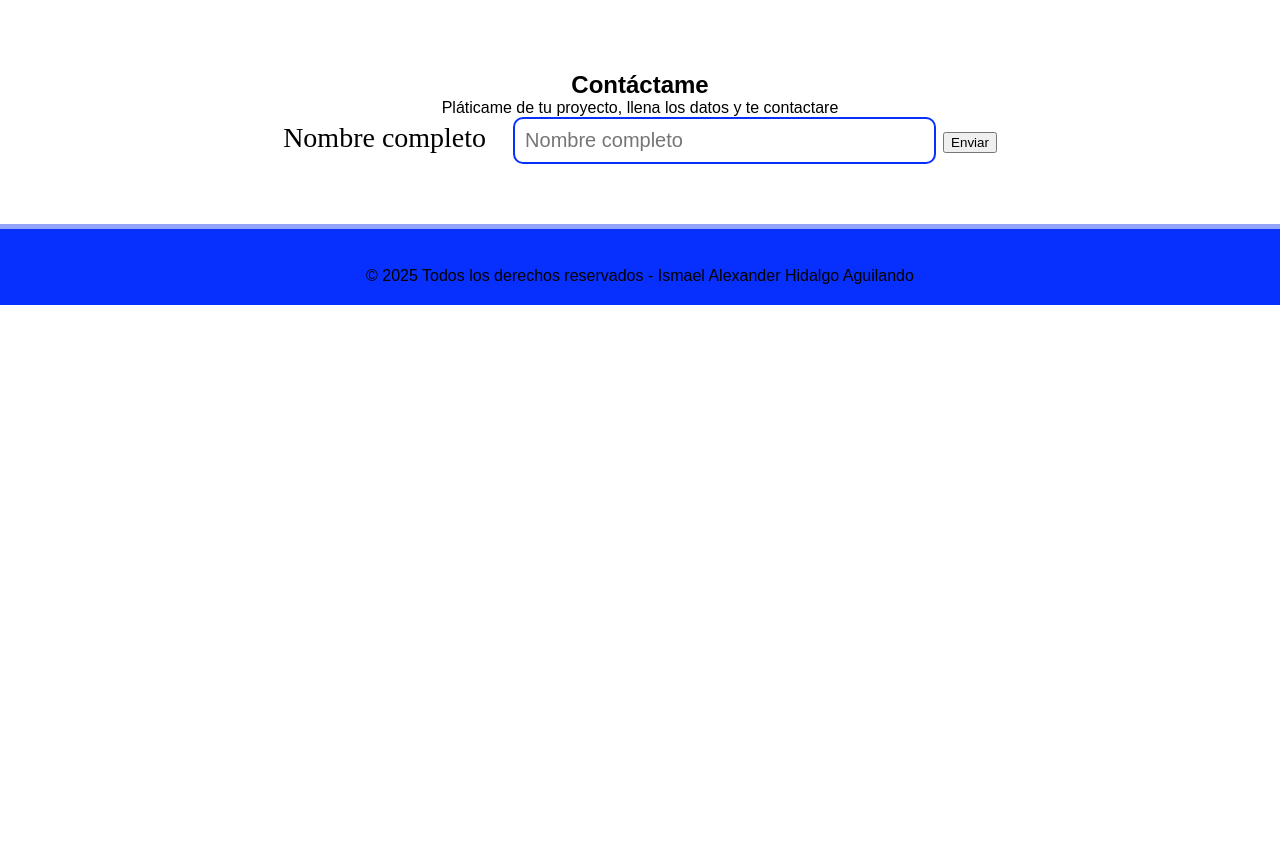
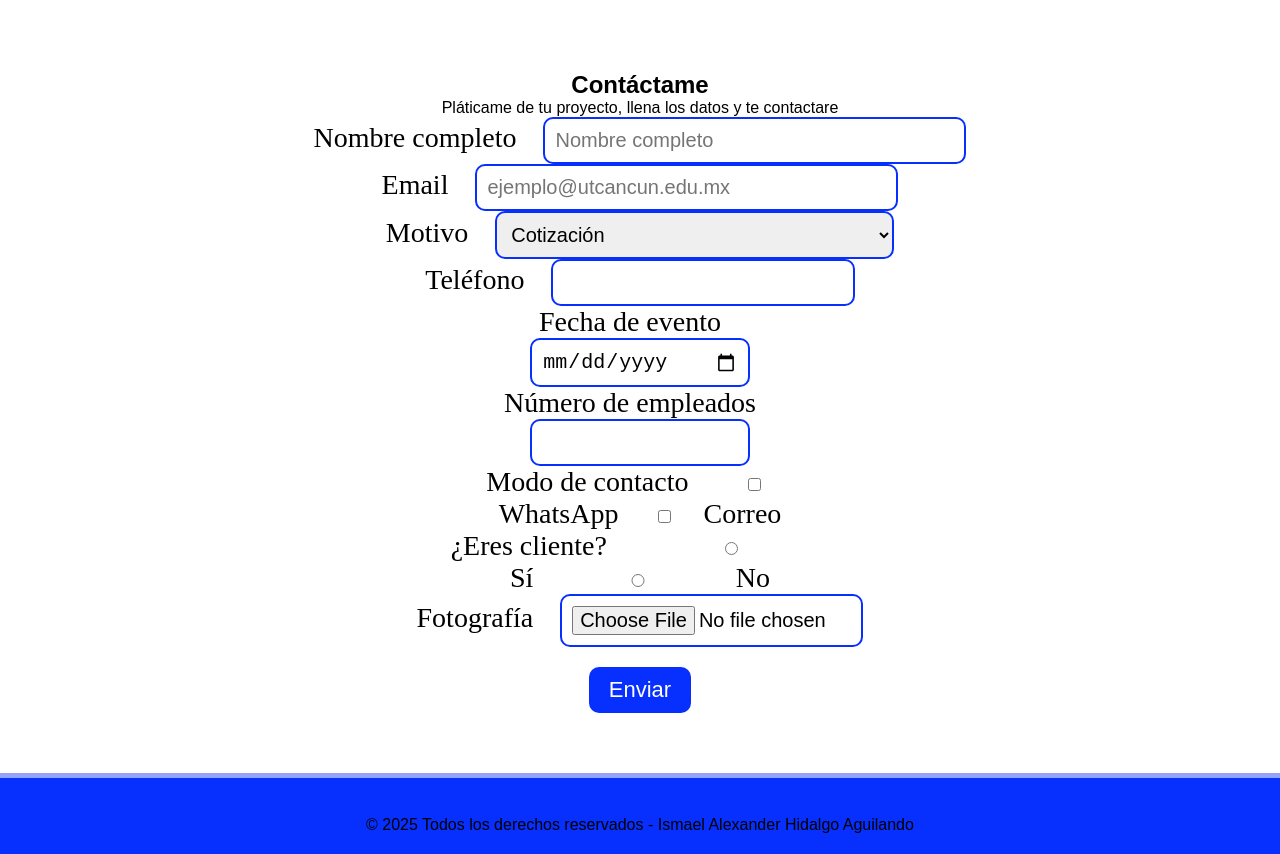
Before and after one commit to Ismael-78/portafolio-ihidalgo, a plain HTML site: page index.html in a window 1280 px wide. Shown: the part 1760-2614 px from the top of the page. Before the commit the page ends 2065 px from the top, so only its background shows below. Drawn offline with Linux system fonts and the light colour scheme; a web font is replaced by a local one.

Commit message:
Se actualizo el contacto en el portafolio y se modifico su diseño

```diff
--- a/css/main.css
+++ b/css/main.css
@@ -143,22 +143,41 @@ progress {
     padding: 40px;
 }
 
-.campos{
+.campos {
     width: 70%;
     clear: both;
-    font-size: 28px;;
+    font-size: 28px;
+    ;
 }
 
-.campos label{
+.campos label {
     padding-right: 20px;
 }
-.campos input{
+
+.campos input,
+select {
     padding: 10px;
     border: solid 2px #0730fe;
     width: 50%;
     font-size: 20px;
     border-radius: 10px;
 }
+
+.campos button {
+    background-color: #0730fe;
+    color: #ffffff;
+    font-size: 22px;
+    padding: 10px 20px;
+    border: none;
+    border-radius: 10px;
+    cursor: pointer;
+    margin-top: 20px;
+}
+
+.campos .opciones {
+    width: 20%;
+}
+
 footer {
     overflow: hidden;
     padding: 20px 0;
--- a/index.html
+++ b/index.html
@@ -127,8 +127,49 @@
                 <form>
                     <div class="campos">
                         <label>Nombre completo</label>
-                <input type="text"  name="nombre" placeholder="Nombre completo" />
-                <button>Enviar</button>
+                        <input type="text" name="nombre" placeholder="Nombre completo" required />
+
+                    </div>
+                    <div class="campos">
+                        <label>Email</label>
+                        <input type="email" name="correo_electronico" placeholder="ejemplo@utcancun.edu.mx" required />
+                    </div>
+
+                    <div class="campos">
+                        <label>Motivo</label>
+                        <select>
+                            <option value="1">Contacto</option>
+                            <option selected>Cotización</option>
+                            <option>Otro</option>
+                        </select>
+                        <div class="campos">
+                            <label>Teléfono</label>
+                            <input type="tel" />
+                            <div class="campos">
+                                <label>Fecha de evento</label>
+                                <input type="date" />
+                            </div>
+                            <div class="campos">
+                                <label>Número de empleados</label>
+                                <input type="number" />
+                            </div>
+                            <div class="campos">
+                                <label>Modo de contacto</label>
+                                <input type="checkbox" class="opciones" name="modalidad"><span>WhatsApp </span>
+                                <input type="checkbox" class="opciones" name="modalidad"><span>Correo </span>
+                            </div>
+
+                            <div class="campos">
+                                <label>¿Eres cliente?</label>
+                                <input type="radio" name="es_cliente" /><span>Sí </span>
+                                <input type="radio" name="es_cliente" /><span>No </span>
+                            </div>
+                        </div>
+                        <div class="campos">
+                            <label>Fotografía</label>
+                            <input type="file" />
+                            <div class="campos">
+                                <button type="submit">Enviar</button>
                             </div>
                 </form>
             </section>
```
Lines whose indentation alone changed are shown as unchanged.
